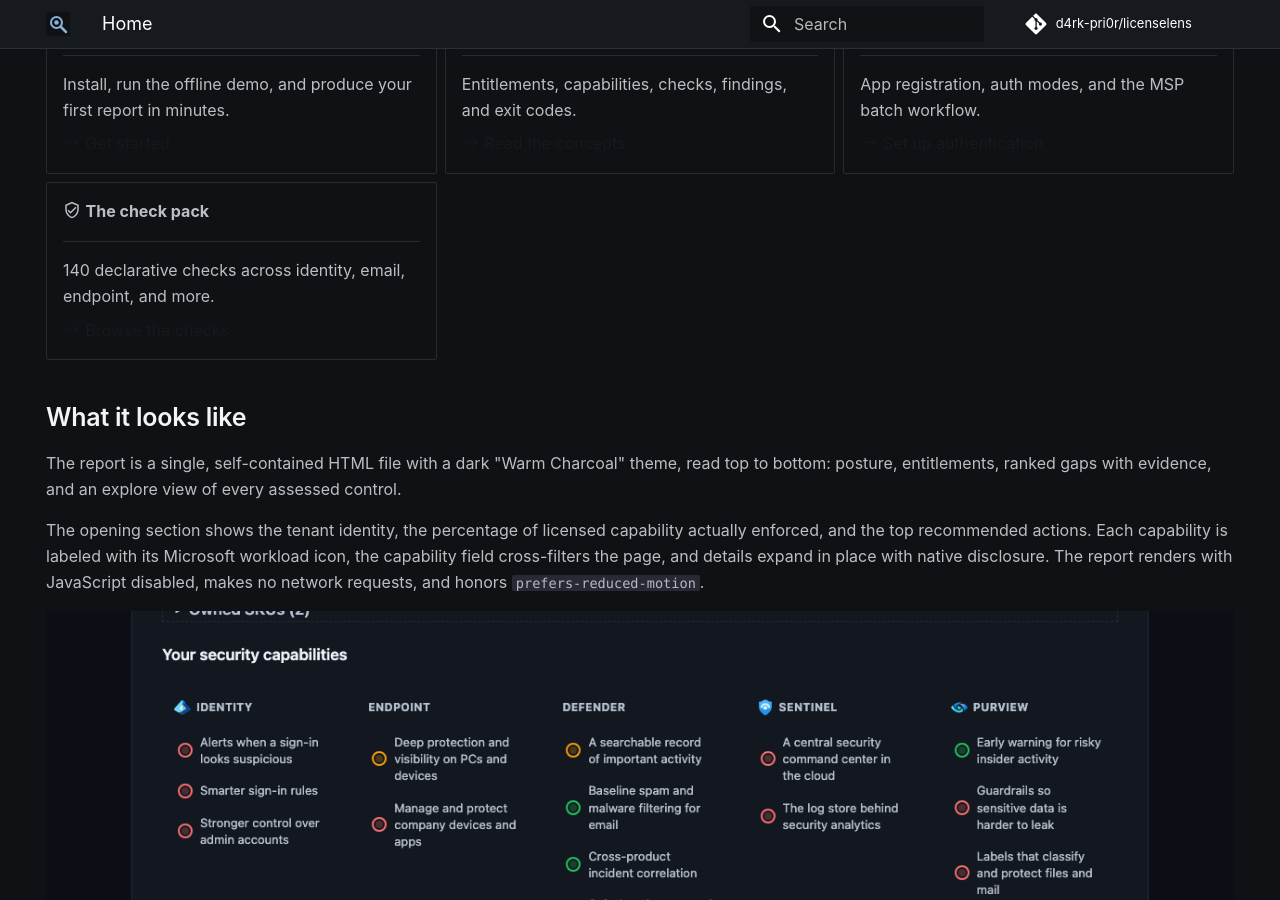
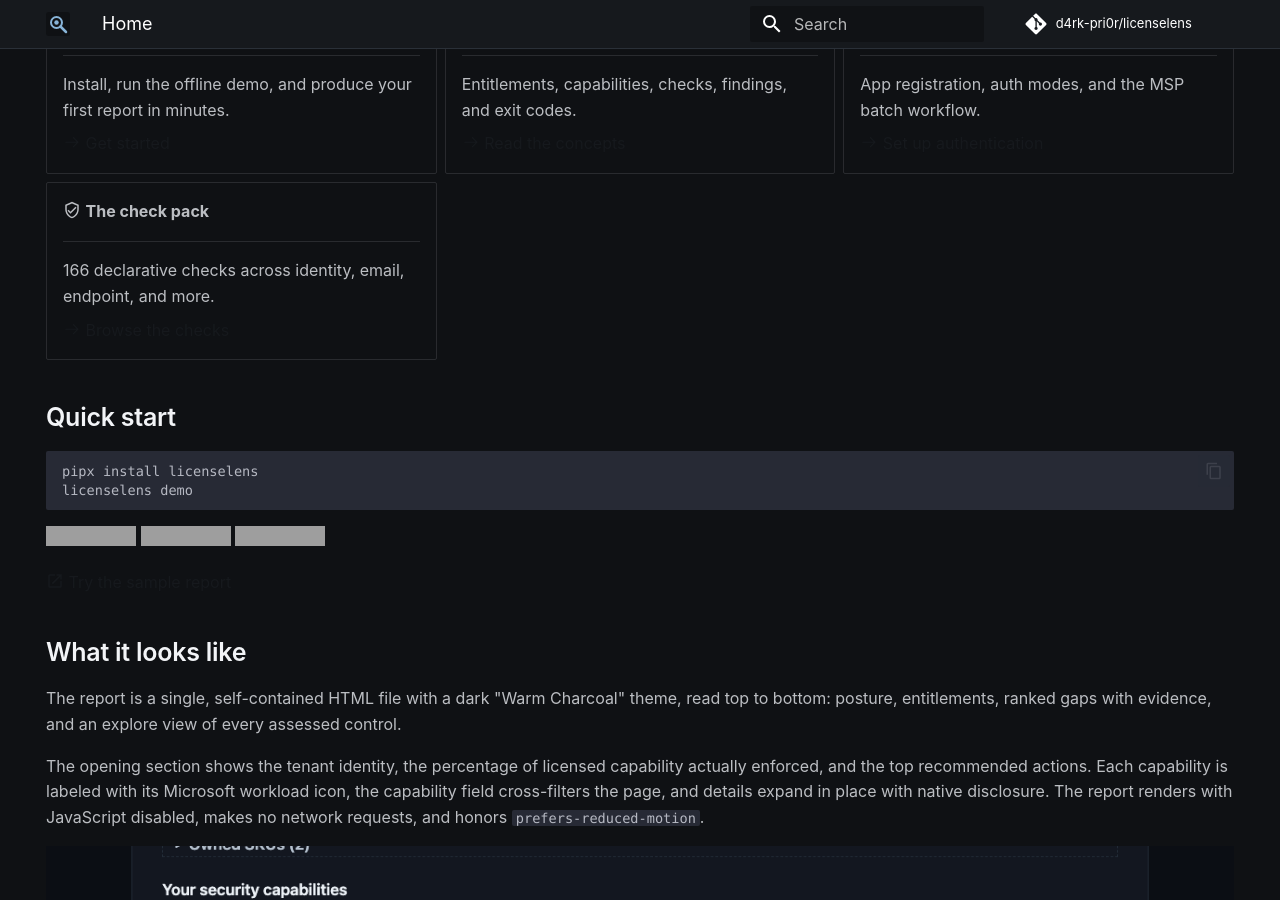
Before and after one commit to d4rk-pri0r/licenselens, an MkDocs documentation site: the page built from docs/index.md, in a window 1280 px wide and 900 px high, scrolled down 311 px. Built offline with MkDocs 1.6.1 and Material for MkDocs 9.7.7, drawn with Linux system fonts in a browser that asks for light colours; comment, search, counter and statistics services are not loaded; grey boxes are pictures that could not be loaded.

Commit message:
docs: add homepage quick start, badges, and sample link

````diff
--- a/docs/index.md
+++ b/docs/index.md
@@ -44,11 +44,26 @@
 
     ---
 
-    140 declarative checks across identity, email, endpoint, and more.
+    166 declarative checks across identity, email, endpoint, and more.
 
     [:octicons-arrow-right-24: Browse the checks](checks.md)
 
 </div>
+
+<div markdown="1">
+
+## Quick start
+
+```bash
+pipx install licenselens
+licenselens demo
+```
+
+[![PyPI version](https://img.shields.io/pypi/v/licenselens)](https://pypi.org/project/licenselens/)
+[![CI](https://img.shields.io/github/actions/workflow/status/d4rk-pri0r/licenselens/ci.yml?branch=main)](https://github.com/d4rk-pri0r/licenselens/actions/workflows/ci.yml)
+[![Python](https://img.shields.io/pypi/pyversions/licenselens)](https://pypi.org/project/licenselens/)
+
+[:material-open-in-new: Try the sample report](sample-report.html)
 
 ## What it looks like
 
````
